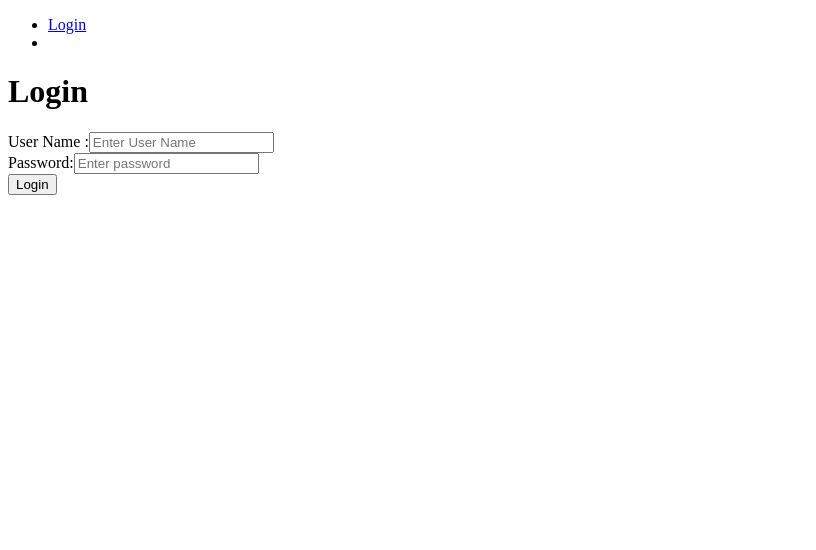
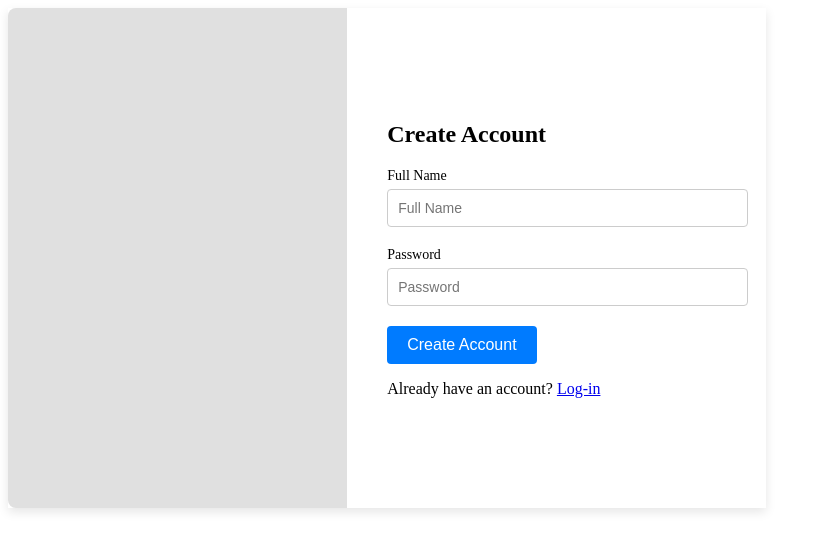
Before and after one commit to ArtemShpak/Slothly, an Angular app in the folder slothly-frontend/: page / in a window 1280 px wide. Shown: the top 550 px of the page, without its empty margins (0-816 px from the left). Built offline with nearby package versions, Linux system fonts and the light colour scheme.

Commit message:
Created a auth guard

```diff
--- /dev/null
+++ b/slothly-frontend/src/app/AuthGuard.ts
@@ -0,0 +1,20 @@
+import { Injectable } from '@angular/core';
+import { CanActivate, Router } from '@angular/router';
+import {AuthService} from './authentication/log-in/auth.service';
+
+@Injectable({
+  providedIn: 'root'
+})
+export class AuthGuard implements CanActivate {
+
+  constructor(private authService: AuthService, private router: Router) {}
+
+  canActivate(): boolean {
+    if (this.authService.isUserLoggedIn()) {
+      return true;
+    } else {
+      this.router.navigate(['/login']);
+      return false;
+    }
+  }
+}
--- a/slothly-frontend/src/app/app.module.ts
+++ b/slothly-frontend/src/app/app.module.ts
@@ -11,7 +11,6 @@ import { HelloWorldComponent } from './hello-world/hello-world.component';
 import {LoginComponent} from './authentication/log-in/log-in.component';
 import { LogOutComponent } from './authentication/log-out/log-out.component';
 import {HttpInterceptorService} from './httpInterceptor.service';
-import {MenuComponent} from './menu/menu.component';
 
 @NgModule({
   declarations: [
@@ -21,7 +20,6 @@ import {MenuComponent} from './menu/menu.component';
     SignUpComponent,
     HelloWorldComponent,
     LogOutComponent,
-    MenuComponent
   ],
   imports: [
     BrowserModule,
--- a/slothly-frontend/src/app/authentication/authentication.component.html
+++ b/slothly-frontend/src/app/authentication/authentication.component.html
@@ -1,5 +1,5 @@
-<!--<app-sign-up *ngIf="SignUpState else Login"></app-sign-up>-->
-<!--<div class="login-link">-->
-<!--  Already have an account? <button (click)="onChangeState()">Sign in</button>-->
-<!--</div>-->
-<!--<ng-template #Login><app-log-in></app-log-in></ng-template>-->
+<app-sign-up *ngIf="SignUpState else Login"></app-sign-up>
+<div class="login-link">
+  Already have an account? <button (click)="onChangeState()">Sign in</button>
+</div>
+<ng-template #Login><app-log-in></app-log-in></ng-template>
--- a/slothly-frontend/src/app/authentication/log-in/log-in.component.html
+++ b/slothly-frontend/src/app/authentication/log-in/log-in.component.html
@@ -1,4 +1,3 @@
-<app-menu></app-menu>
 <div class="container col-lg-6">
   <h1 class="text-center">Login</h1>
   <div class="card">
@@ -17,6 +16,7 @@
                  name="password">
         </div>
         <button (click)=handleLogin() class="btn btn-success">Login</button>
+        <p>Crate an account? <a href="/">Sign up</a></p>
       </form>
     </div>
   </div>
--- a/slothly-frontend/src/app/authentication/sign-up/sign-up.component.html
+++ b/slothly-frontend/src/app/authentication/sign-up/sign-up.component.html
@@ -12,6 +12,7 @@
         <input type="password" [(ngModel)]="user.password" id="password" placeholder="Password" name="password">
       </div>
       <button type="submit" class="btn" (click)="onSignUp()">Create Account</button>
+      <p>Already have an account? <a href="/login">Log-in</a></p>
     </form>
   </div>
 </div>
--- a/slothly-frontend/src/app/hello-world/hello-world.component.html
+++ b/slothly-frontend/src/app/hello-world/hello-world.component.html
@@ -1,3 +1,2 @@
-<app-menu></app-menu>
 {{message}}
 <button (click)="onLogout()">Logout</button>
--- a/slothly-frontend/src/app/hello-world/hello-world.component.ts
+++ b/slothly-frontend/src/app/hello-world/hello-world.component.ts
@@ -1,6 +1,7 @@
 import {Component, OnInit} from '@angular/core';
 import {HelloWorldService} from './hello-world.service';
 import {AuthService} from '../authentication/log-in/auth.service';
+import {Router} from '@angular/router';
 
 @Component({
   selector: 'app-hello-world',
@@ -12,7 +13,10 @@ export class HelloWorldComponent implements OnInit {
 
   message!: string;
 
-  constructor(private helloWorldService: HelloWorldService, private auth:AuthService) { }
+  constructor(
+    private helloWorldService: HelloWorldService,
+    private auth:AuthService,
+    private router: Router ) { }
 
   ngOnInit() {
 
@@ -24,5 +28,6 @@ export class HelloWorldComponent implements OnInit {
 
   onLogout() {
     this.auth.logout();
+    this.router.navigate(['/login']);
   }
 }
--- a/slothly-frontend/src/app/menu/menu.component.html
+++ /dev/null
@@ -1,12 +0,0 @@
-<header>
-    <nav class="navbar navbar-expand-md navbar-dark bg-dark">
-        <ul class="navbar-nav navbar-collapse justify-content-end">
-            <li>
-                <a *ngIf="!isLoggedIn" class="nav-link" href="/login">Login</a>
-            </li>
-            <li>
-                <a *ngIf="isLoggedIn" class="nav-link" href="/logout" (click)=handleLogout()>Logout</a>
-            </li>
-        </ul>
-    </nav>
-  </header>
--- a/slothly-frontend/src/app/menu/menu.component.ts
+++ /dev/null
@@ -1,28 +0,0 @@
-import { Component, OnInit } from '@angular/core';
-import { ActivatedRoute, Router } from '@angular/router';
-import {AuthService} from '../authentication/log-in/auth.service';
-
-@Component({
-  selector: 'app-menu',
-  templateUrl: './menu.component.html',
-  standalone: false,
-  styleUrls: ['./menu.component.css']
-})
-export class MenuComponent implements OnInit {
-
-  isLoggedIn = false;
-
-  constructor(private route: ActivatedRoute,
-    private router: Router,
-    private authenticationService: AuthService) { }
-
-  ngOnInit() {
-    this.isLoggedIn = this.authenticationService.isUserLoggedIn();
-    console.log('menu ->' + this.isLoggedIn);
-  }
-
-  handleLogout() {
-    this.authenticationService.logout();
-  }
-
-}
```
Also changed, not shown: slothly-frontend/src/app/app-routing.module.ts (+6 -3 lines), slothly-frontend/src/app/menu/menu.component.css (deleted), 1 other file (tests, documents, lock files or other folders).
